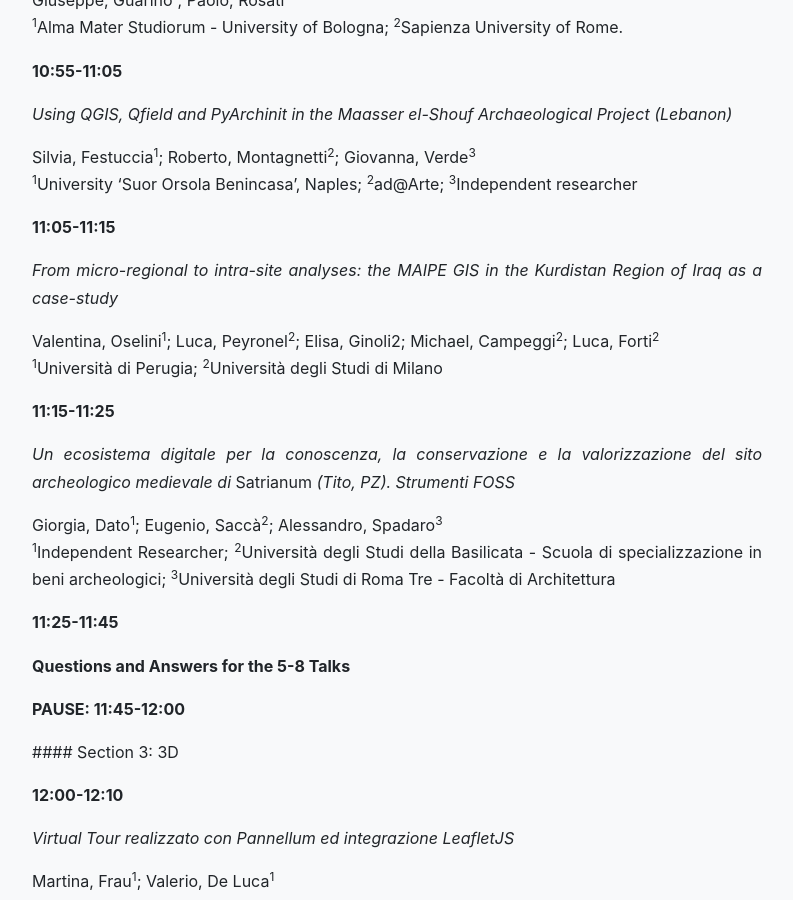
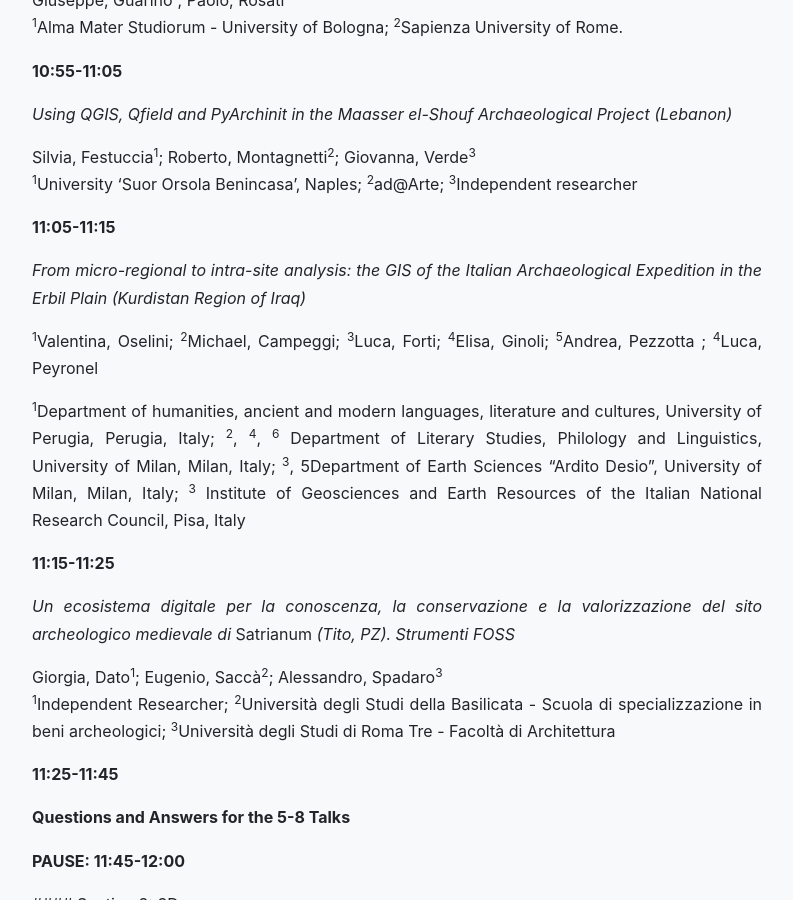
Before and after one commit to archeofoss/2021, a Jekyll site: the page built from programme.md, in a window 1280 px wide and 900 px high, scrolled down 1822 px. Shown: the whole window, without its empty margins (243-1036 px from the left). Built offline with Jekyll 4.4.1, drawn with Linux system fonts in a browser that asks for light colours; nearby versions of some CDN libraries; some of the changed text lies outside the part shown.

Commit message:
Correzioni segnalate dagli autori nel programma

```diff
--- a/programme.md
+++ b/programme.md
@@ -69,10 +69,11 @@ Silvia, Festuccia<sup>1</sup>; Roberto, Montagnetti<sup>2</sup>; Giovanna, Verde
 
 **11:05-11:15**
 
-_From micro-regional to intra-site analyses: the MAIPE GIS in the Kurdistan Region of Iraq as a case-study_
+_From micro-regional to intra-site analysis: the GIS of the Italian Archaeological Expedition in the Erbil Plain (Kurdistan Region of Iraq)_
 
-Valentina, Oselini<sup>1</sup>; Luca, Peyronel<sup>2</sup>; Elisa, Ginoli2; Michael, Campeggi<sup>2</sup>; Luca, Forti<sup>2</sup>
-<sup>1</sup>Università di Perugia; <sup>2</sup>Università degli Studi di Milano
+<sup>1</sup>Valentina, Oselini; <sup>2</sup>Michael, Campeggi; <sup>3</sup>Luca, Forti; <sup>4</sup>Elisa, Ginoli; <sup>5</sup>Andrea, Pezzotta ; <sup>4</sup>Luca, Peyronel
+
+<sup>1</sup>Department of humanities, ancient and modern languages, literature and cultures, University of Perugia, Perugia, Italy; <sup>2</sup>, <sup>4</sup>, <sup>6</sup> Department of Literary Studies, Philology and Linguistics, University of Milan, Milan, Italy; <sup>3</sup>, 5Department of Earth Sciences "Ardito Desio", University of Milan, Milan, Italy; <sup>3</sup> Institute of Geosciences and Earth Resources of the Italian National Research Council, Pisa, Italy
 
 **11:15-11:25**
 
```
Also changed, not shown: other parts of programme.md (+1 -1 lines).
